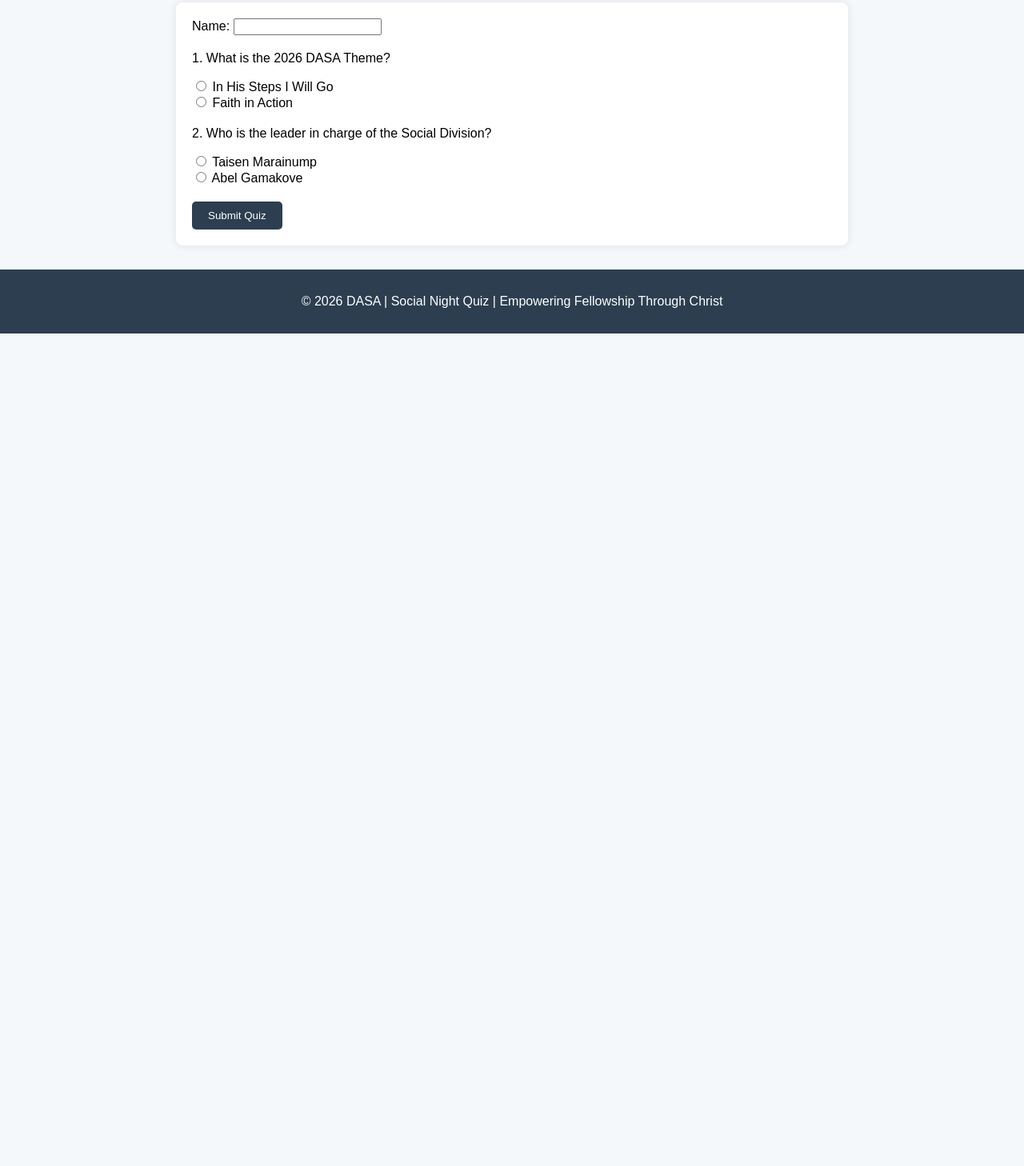
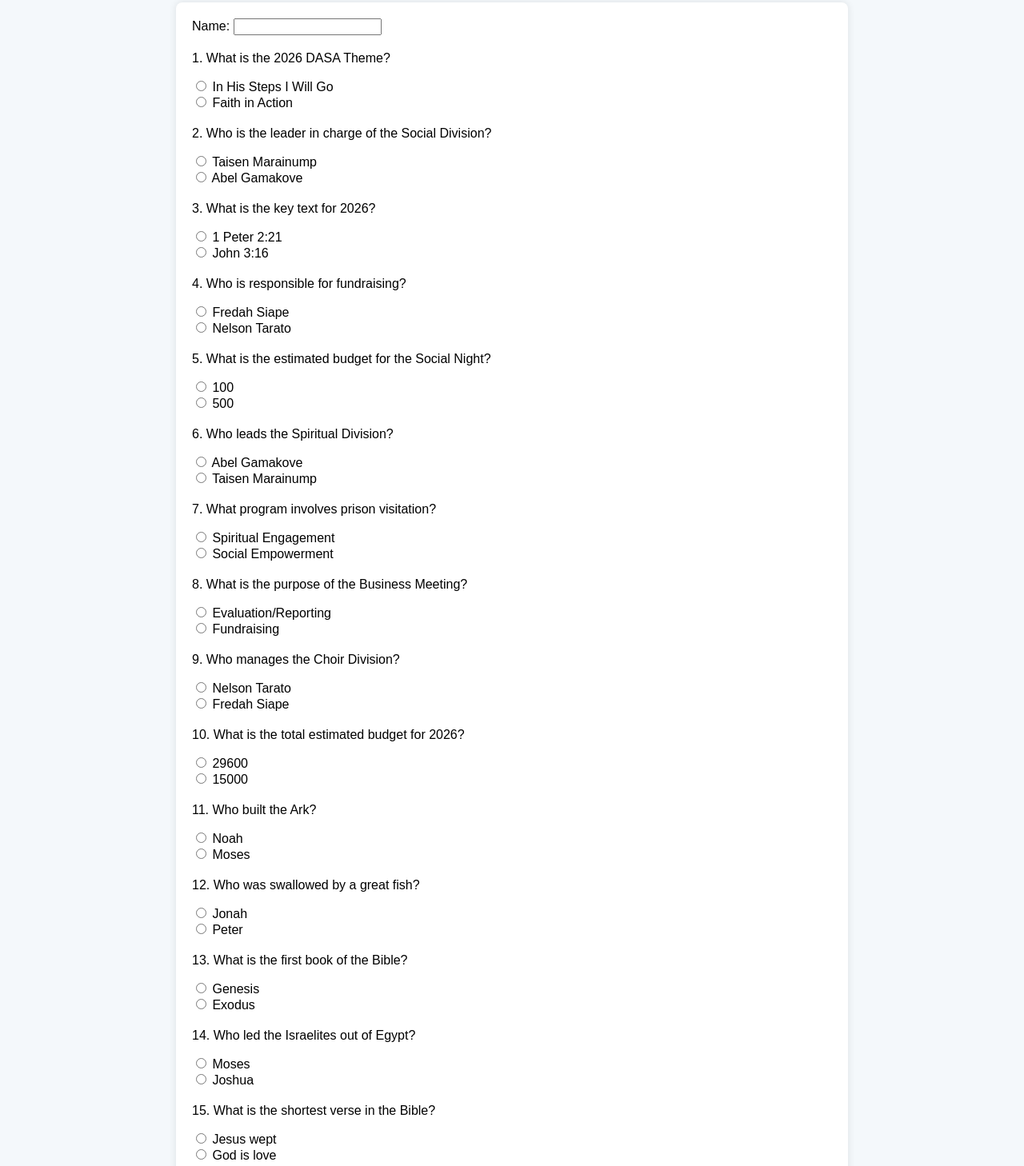
Before and after one commit to taisenmarainump-clt/DASA-SOCIAL-NIGHT-QUIZ, a plain HTML site: page Pages/index.html in a window 1280 px wide. Shown: the part 122-1580 px from the top of the page at 80% size. Before the commit the page ends 800 px from the top, so only its background shows below. Drawn offline with Linux system fonts and the light colour scheme.

Commit message:
qusetions

```diff
--- a/Pages/index.html
+++ b/Pages/index.html
@@ -39,6 +39,85 @@
       <input type="radio" name="q2" value="Taisen Marainump"> Taisen Marainump<br>
       <input type="radio" name="q2" value="Abel Gamakove"> Abel Gamakove<br>
     </div>
+    <div class="question">
+  <p>3. What is the key text for 2026?</p>
+  <input type="radio" name="q3" value="1 Peter 2:21"> 1 Peter 2:21<br>
+  <input type="radio" name="q3" value="John 3:16"> John 3:16<br>
+</div>
+
+<div class="question">
+  <p>4. Who is responsible for fundraising?</p>
+  <input type="radio" name="q4" value="Fredah Siape"> Fredah Siape<br>
+  <input type="radio" name="q4" value="Nelson Tarato"> Nelson Tarato<br>
+</div>
+
+<div class="question">
+  <p>5. What is the estimated budget for the Social Night?</p>
+  <input type="radio" name="q5" value="100"> 100<br>
+  <input type="radio" name="q5" value="500"> 500<br>
+</div>
+
+<div class="question">
+  <p>6. Who leads the Spiritual Division?</p>
+  <input type="radio" name="q6" value="Abel Gamakove"> Abel Gamakove<br>
+  <input type="radio" name="q6" value="Taisen Marainump"> Taisen Marainump<br>
+</div>
+
+<div class="question">
+  <p>7. What program involves prison visitation?</p>
+  <input type="radio" name="q7" value="Spiritual Engagement"> Spiritual Engagement<br>
+  <input type="radio" name="q7" value="Social Empowerment"> Social Empowerment<br>
+</div>
+
+<div class="question">
+  <p>8. What is the purpose of the Business Meeting?</p>
+  <input type="radio" name="q8" value="Evaluation/Reporting"> Evaluation/Reporting<br>
+  <input type="radio" name="q8" value="Fundraising"> Fundraising<br>
+</div>
+
+<div class="question">
+  <p>9. Who manages the Choir Division?</p>
+  <input type="radio" name="q9" value="Nelson Tarato"> Nelson Tarato<br>
+  <input type="radio" name="q9" value="Fredah Siape"> Fredah Siape<br>
+</div>
+
+<div class="question">
+  <p>10. What is the total estimated budget for 2026?</p>
+  <input type="radio" name="q10" value="29600"> 29600<br>
+  <input type="radio" name="q10" value="15000"> 15000<br>
+</div>
+
+<!-- Bible Questions -->
+<div class="question">
+  <p>11. Who built the Ark?</p>
+  <input type="radio" name="q11" value="Noah"> Noah<br>
+  <input type="radio" name="q11" value="Moses"> Moses<br>
+</div>
+
+<div class="question">
+  <p>12. Who was swallowed by a great fish?</p>
+  <input type="radio" name="q12" value="Jonah"> Jonah<br>
+  <input type="radio" name="q12" value="Peter"> Peter<br>
+</div>
+
+<div class="question">
+  <p>13. What is the first book of the Bible?</p>
+  <input type="radio" name="q13" value="Genesis"> Genesis<br>
+  <input type="radio" name="q13" value="Exodus"> Exodus<br>
+</div>
+
+<div class="question">
+  <p>14. Who led the Israelites out of Egypt?</p>
+  <input type="radio" name="q14" value="Moses"> Moses<br>
+  <input type="radio" name="q14" value="Joshua"> Joshua<br>
+</div>
+
+<div class="question">
+  <p>15. What is the shortest verse in the Bible?</p>
+  <input type="radio" name="q15" value="Jesus wept"> Jesus wept<br>
+  <input type="radio" name="q15" value="God is love"> God is love<br>
+</div>
+
 
     <!-- Continue adding all 15 questions here -->
 
```
